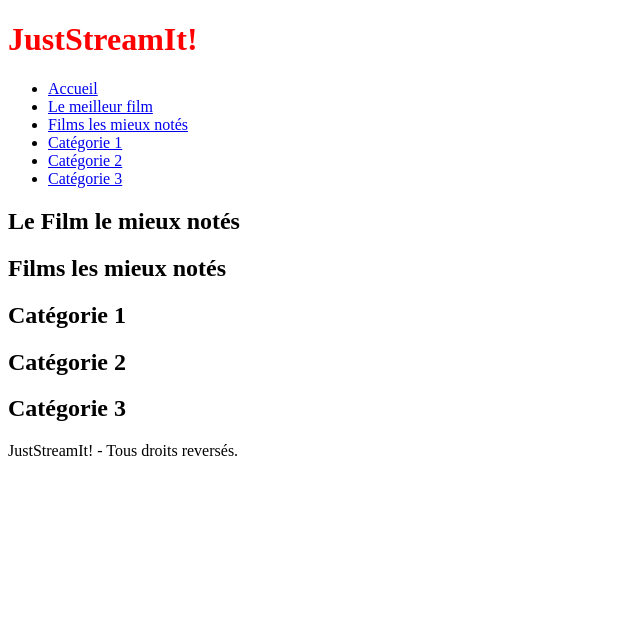
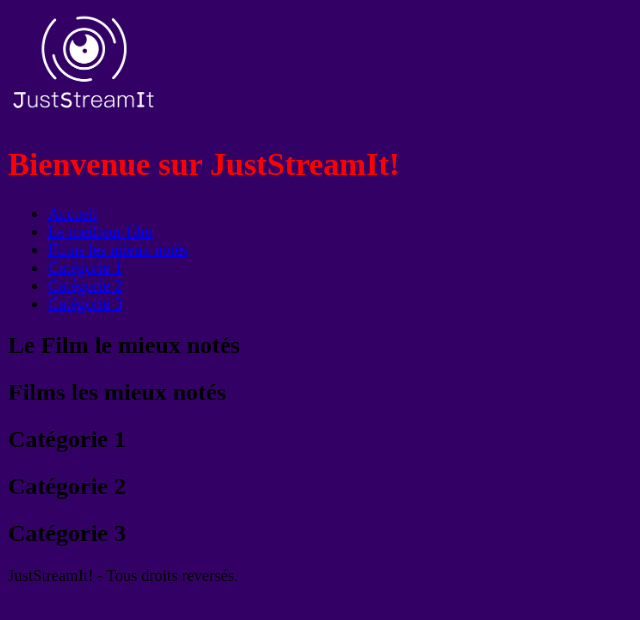
Before and after one commit to Litibe/OCR_P6, a plain HTML site: page index.html in a window 1280 px wide. Shown: the whole page, without its empty margins (0-640 px from the left). Drawn offline with Linux system fonts and the light colour scheme.

```diff
--- a/index.html
+++ b/index.html
@@ -2,13 +2,18 @@
 <html lang="en">
 <head>
     <meta charset="UTF-8">
-    <link rel="stylesheet" href="./css/style.css">
+    <link rel="stylesheet" href="./static/css/style.css">
 
     <title>JustStreamIt! - Tu ne sais pas quoi regarder ?</title>
 </head>
 <body>
     <header>
-        <h1> JustStreamIt! </h1>
+        <img src="./static/img/logo_just_stream_it_white.png"
+             alt="Logo Just Stream It"
+             title='Logo de "Just Stream It"'
+             width="12%"
+        />
+        <h1> Bienvenue sur JustStreamIt! </h1>
         <nav>
             <ul>
                 <li><a href=".">Accueil</a></li>
```
Also changed, not shown: static/css/style.css, static/css/style.scss (added), static/img/logo_just_stream_it_white.png (added), 1 other file.
